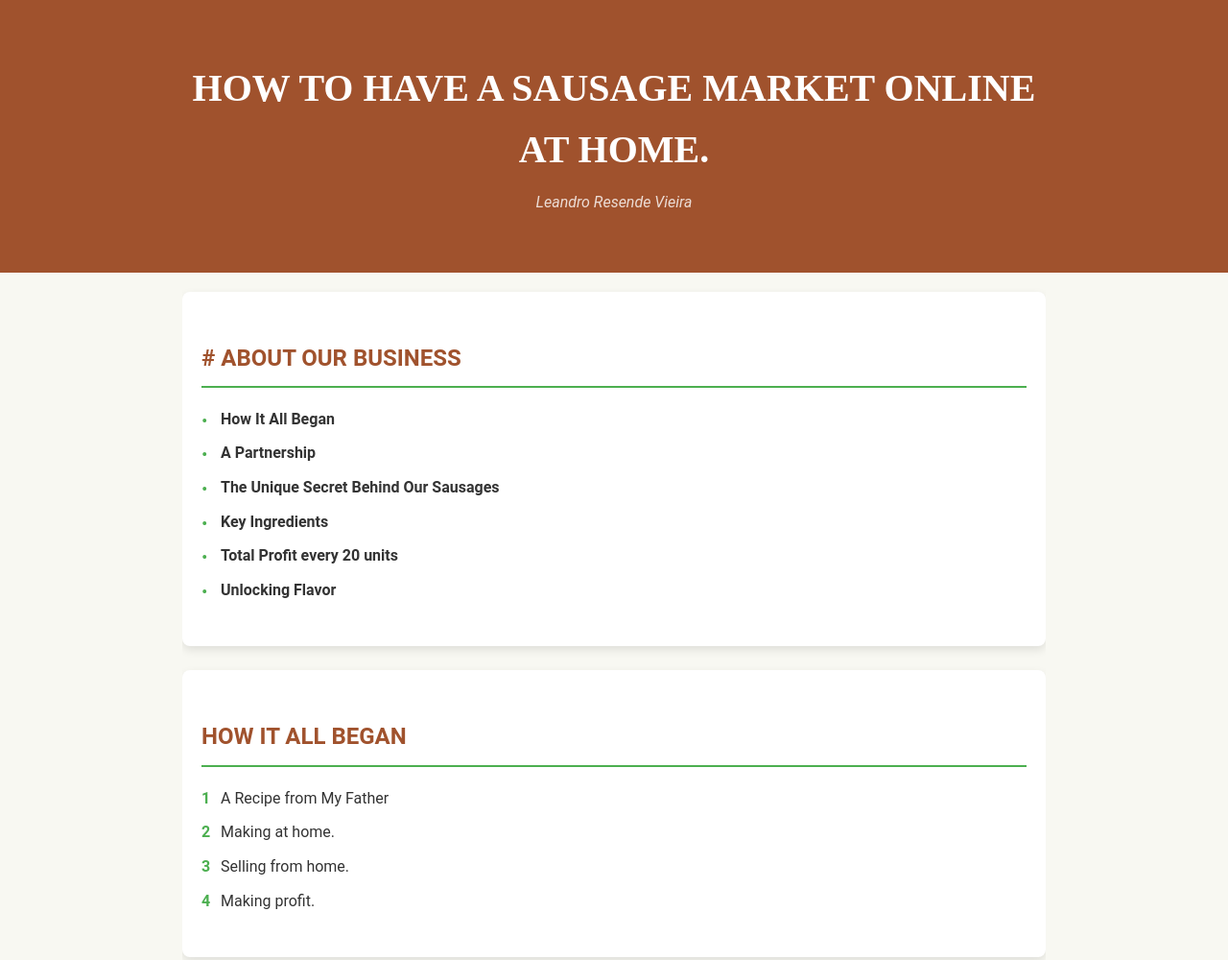
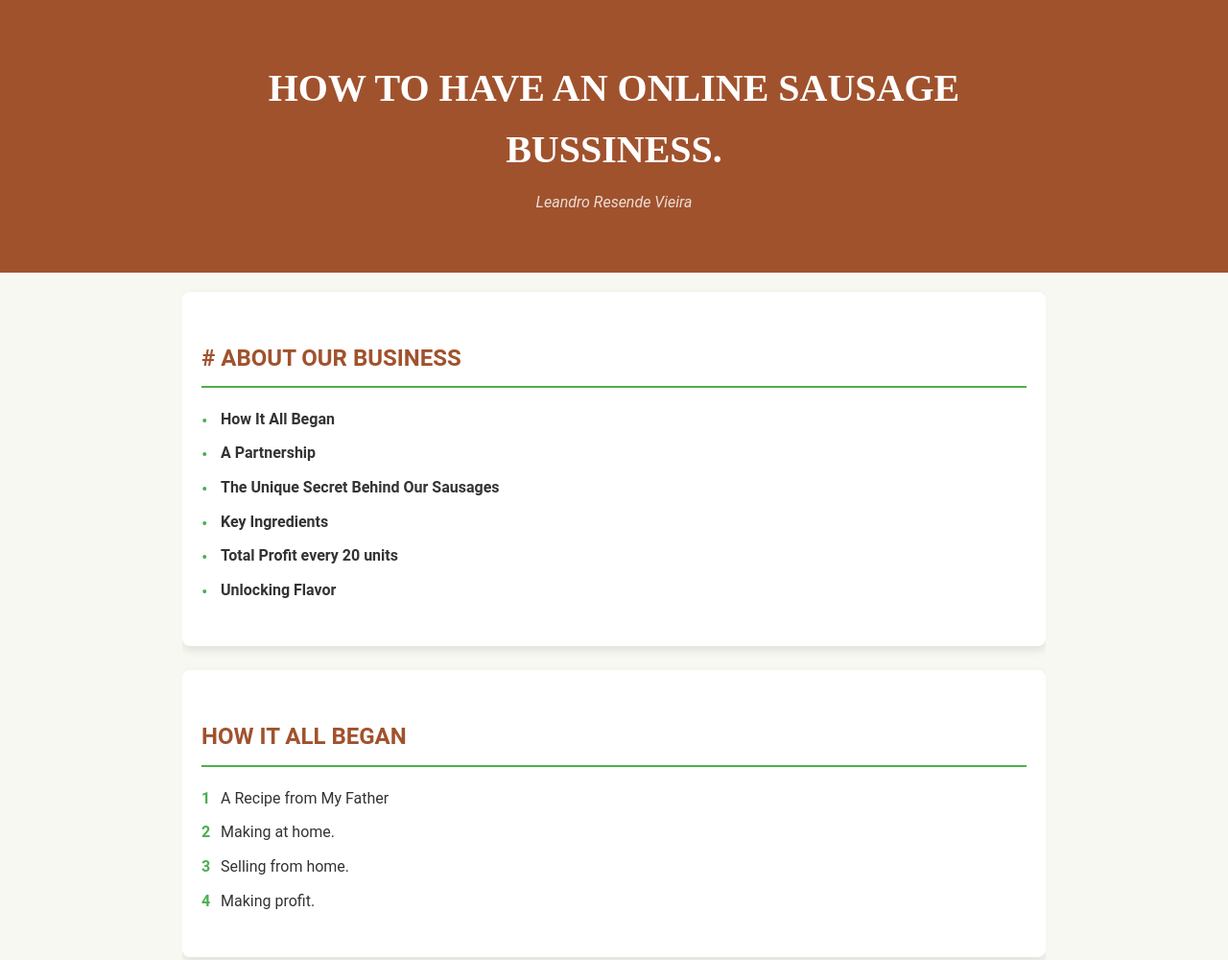
Before and after one commit to Leandro20095/Meat-No1, a plain HTML site: page index.html in a window 1280 px wide. Shown: the top 1000 px of the page at 96% size. Drawn offline with Linux system fonts and the light colour scheme; a web font is replaced by a local one.

Commit message:
Update index.html

```diff
--- a/index.html
+++ b/index.html
@@ -3,7 +3,7 @@
 <head>
     <meta charset="UTF-8">
     <meta name="viewport" content="width=device-width, initial-scale=1.0">
-    <title>How to have a Sausage Market Online at Home</title>
+    <title>How to have an online sausage bussiness</title>
     <link href="fonts.googleapis.com" rel="stylesheet">
     <style>
         /* Modern CSS for styling */
@@ -117,7 +117,7 @@
 
     <header>
         <div class="container">
-            <h1>HOW TO HAVE A SAUSAGE MARKET ONLINE AT HOME.</h1>
+            <h1>HOW TO HAVE AN ONLINE SAUSAGE BUSSINESS.</h1>
             <p>Leandro Resende Vieira</p>
         </div>
     </header>
```
